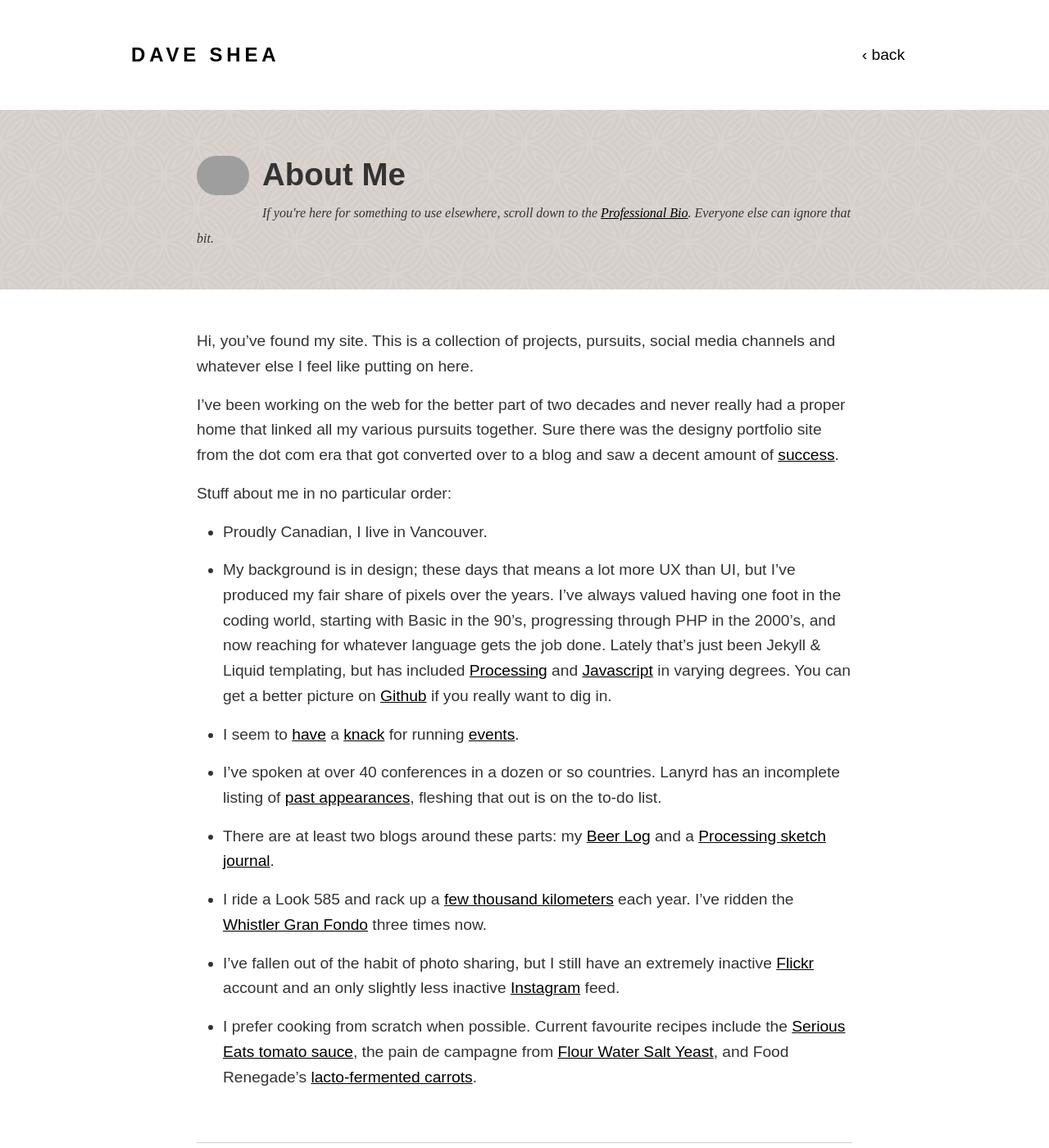
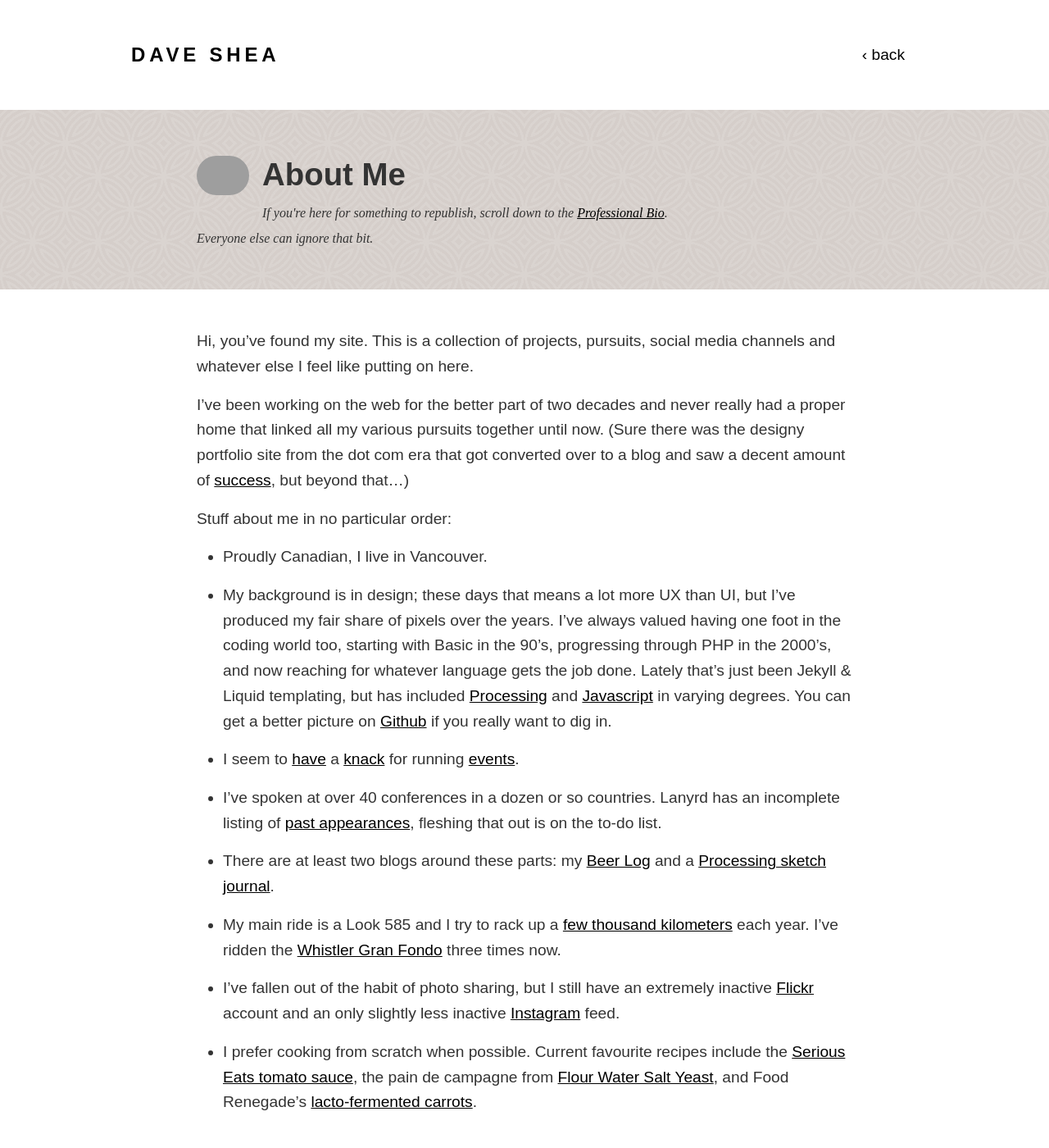
Before and after one commit to lindakovacs/daveshea.com, a Jekyll site: the page built from about.md, in a window 1280 px wide and 1400 px high. Shown: the whole window at 82% size. Built offline with Jekyll 4.4.1, drawn with Linux system fonts in a browser that asks for light colours; grey boxes are pictures that could not be loaded.

Commit message:
Bio update, minifying some images

```diff
--- a/_layouts/page-about.html
+++ b/_layouts/page-about.html
@@ -9,7 +9,7 @@ layout: default
 
 	    <h1 class="page-title">{{ page.title }}</h1>
 
-		<em>If you're here for something to use elsewhere, scroll down to the <a href="#professional">Professional Bio</a>. Everyone else can ignore that bit.</em>
+		<em>If you're here for something to republish, scroll down to the <a href="#professional">Professional Bio</a>.<br> Everyone else can ignore that bit.</em>
 	</div>
 </div>
 
--- a/about.md
+++ b/about.md
@@ -7,16 +7,16 @@ weight: 200
 
 Hi, you've found my site. This is a collection of projects, pursuits, social media channels and whatever else I feel like putting on here.
 
-I've been working on the web for the better part of two decades and never really had a proper home that linked all my various pursuits together. Sure there was the designy portfolio site from the dot com era that got converted over to a blog and saw a decent amount of <a href="/projects/mezzoblue/">success</a>.
+I've been working on the web for the better part of two decades and never really had a proper home that linked all my various pursuits together until now. (Sure there was the designy portfolio site from the dot com era that got converted over to a blog and saw a decent amount of <a href="/projects/mezzoblue/">success</a>, but beyond that...)
 
 Stuff about me in no particular order:
 
 * Proudly Canadian, I live in Vancouver.
-* My background is in design; these days that means a lot more UX than UI, but I've produced my fair share of pixels over the years. I've always valued having one foot in the coding world, starting with Basic in the 90's, progressing through PHP in the 2000's, and now reaching for whatever language gets the job done. Lately that's just been Jekyll & Liquid templating, but has included <a href="/projects/elevation/">Processing</a> and <a href="/projects/paintbrush/">Javascript</a> in varying degrees. You can get a better picture on <a href="https://github.com/mezzoblue">Github</a> if you really want to dig in.
+* My background is in design; these days that means a lot more UX than UI, but I've produced my fair share of pixels over the years. I've always valued having one foot in the coding world too, starting with Basic in the 90's, progressing through PHP in the 2000's, and now reaching for whatever language gets the job done. Lately that's just been Jekyll & Liquid templating, but has included <a href="/projects/elevation/">Processing</a> and <a href="/projects/paintbrush/">Javascript</a> in varying degrees. You can get a better picture on <a href="https://github.com/mezzoblue">Github</a> if you really want to dig in.
 * I seem to <a href="/projects/wdn/">have</a> a <a href="/projects/style-class/">knack</a> for running <a href="/projects/farmhouse-fest/">events</a>.
 * I've spoken at over 40 conferences in a dozen or so countries. Lanyrd has an incomplete listing of <a href="http://lanyrd.com/profile/mezzoblue/">past appearances</a>, fleshing that out is on the to-do list.
 * There are at least two blogs around these parts: my <a href="http://beer.daveshea.com/">Beer Log</a> and a <a href="http://exnihilo.mezzoblue.com/">Processing sketch journal</a>.
-* I ride a Look 585 and rack up a <a href="https://www.strava.com/athletes/941895">few thousand kilometers</a> each year. I've ridden the <a href="http://granfondowhistler.com/">Whistler Gran Fondo</a> three times now.
+* My main ride is a Look 585 and I try to rack up a <a href="https://www.strava.com/athletes/941895">few thousand kilometers</a> each year. I've ridden the <a href="http://granfondowhistler.com/">Whistler Gran Fondo</a> three times now.
 * I've fallen out of the habit of photo sharing, but I still have an extremely inactive <a href="https://flickr.com/photos/mezzoblue">Flickr</a> account and an only slightly less inactive <a href="http://instagram.com/mezzoblue">Instagram</a> feed.
 * I prefer cooking from scratch when possible. Current favourite recipes include the <a href="http://www.seriouseats.com/recipes/2014/09/the-best-slow-cooked-italian-american-tomato-sauce-red-sauce-recipe.html">Serious Eats tomato sauce</a>, the pain de campagne from <a href="http://www.amazon.ca/Flour-Water-Salt-Yeast-Fundamentals/dp/160774273X">Flour Water Salt Yeast</a>, and Food Renegade's <a href="http://www.foodrenegade.com/lactofermented-carrot-sticks/">lacto-fermented carrots</a>.
 
```
Also changed, not shown: 7 other files.
